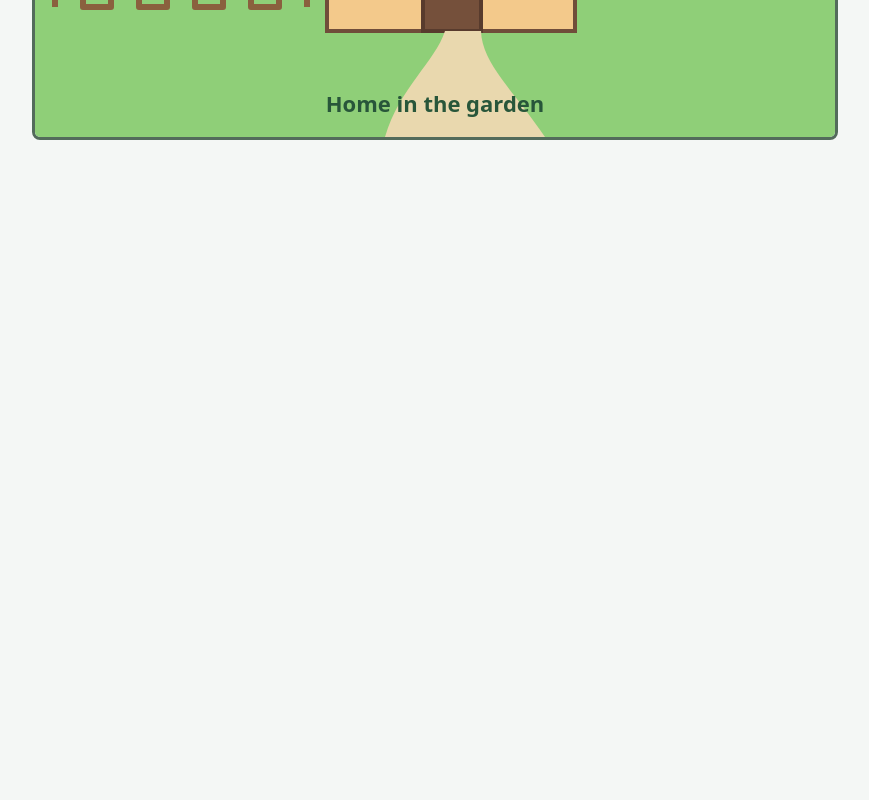
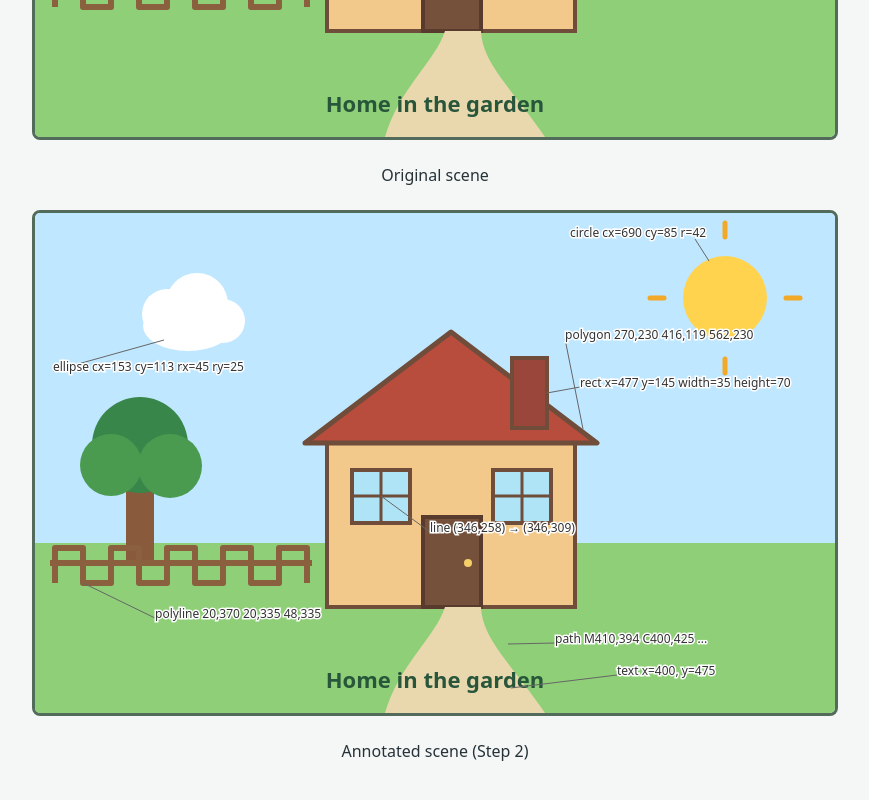
Before and after one commit to Lee-1838/T04-1, a plain HTML site: page index.html in a window 1280 px wide. Shown: the part 486-1286 px from the top of the page, without its empty margins (205-1074 px from the left). Before the commit the page ends 800 px from the top, so only its background shows below. Drawn offline with Linux system fonts and the light colour scheme.

Commit message:
Update index.html
add Step 2 annotated picture [AI-assisted]

```diff
--- a/index.html
+++ b/index.html
@@ -23,10 +23,37 @@
       border-radius: 0.5rem;
       background: #dff3ff;
     }
+
+    #scene-annotated #annotations {
+      font-size: 12px;
+      fill: #333;
+      stroke: #999;
+      stroke-width: 1;
+      pointer-events: none;
+    }
+
+    #scene-annotated #annotations .annotation-label {
+      fill: #333;
+      stroke: #fff;
+      stroke-width: 3;
+      paint-order: stroke;
+    }
+
+    #scene-annotated #annotations .annotation-callout {
+      fill: none;
+      stroke: #666;
+      stroke-width: 1;
+      pointer-events: none;
+    }
+
+    #scene-annotated #annotations .annotation-label {
+      pointer-events: none;
+    }
   </style>
 </head>
 <body>
   <h1>T04 – SVG House &amp; Garden</h1>
+  <figure id="scene-original">
   <svg viewBox="0 0 800 500" role="img" aria-labelledby="scene-title scene-desc" xmlns="http://www.w3.org/2000/svg">
     <title id="scene-title">A house and garden on a sunny day</title>
     <desc id="scene-desc">A red-roofed house with a chimney and two windows sits in a green garden. A sun and cloud shine above, with a tree, fence, and curved path nearby.</desc>
@@ -76,5 +103,83 @@
 
     <text x="400" y="475" fill="#28563a" font-size="22" font-weight="600" text-anchor="middle">Home in the garden</text>
   </svg>
+    <figcaption>Original scene</figcaption>
+  </figure>
+
+  <figure id="scene-annotated-figure">
+  <svg id="scene-annotated" viewBox="0 0 800 500" role="img" aria-labelledby="scene-annotated-title scene-annotated-desc" xmlns="http://www.w3.org/2000/svg">
+    <title id="scene-annotated-title">A house and garden on a sunny day</title>
+    <desc id="scene-annotated-desc">A red-roofed house with a chimney and two windows sits in a green garden. A sun and cloud shine above, with a tree, fence, and curved path nearby.</desc>
+
+    <!-- Sky and grass -->
+    <rect x="0" y="0" width="800" height="330" fill="#bfe7ff"/>
+    <rect x="0" y="330" width="800" height="170" fill="#8fcf78"/>
+
+    <!-- Sun -->
+    <circle cx="690" cy="85" r="42" fill="#ffd34e"/>
+    <line x1="690" y1="24" x2="690" y2="10" stroke="#f3a928" stroke-width="5" stroke-linecap="round"/>
+    <line x1="690" y1="146" x2="690" y2="160" stroke="#f3a928" stroke-width="5" stroke-linecap="round"/>
+    <line x1="629" y1="85" x2="615" y2="85" stroke="#f3a928" stroke-width="5" stroke-linecap="round"/>
+    <line x1="751" y1="85" x2="765" y2="85" stroke="#f3a928" stroke-width="5" stroke-linecap="round"/>
+
+    <!-- Cloud -->
+    <ellipse cx="153" cy="113" rx="45" ry="25" fill="#fff"/>
+    <circle cx="132" cy="101" r="25" fill="#fff"/>
+    <circle cx="162" cy="91" r="31" fill="#fff"/>
+    <circle cx="188" cy="108" r="22" fill="#fff"/>
+
+    <!-- Tree -->
+    <rect x="91" y="262" width="28" height="91" rx="4" fill="#895a3c"/>
+    <circle cx="105" cy="232" r="48" fill="#39864a"/>
+    <circle cx="76" cy="252" r="31" fill="#4a9b50"/>
+    <circle cx="135" cy="253" r="32" fill="#4a9b50"/>
+
+    <!-- House -->
+    <rect x="292" y="224" width="248" height="170" fill="#f3c98b" stroke="#704d3a" stroke-width="4"/>
+    <polygon points="270,230 416,119 562,230" fill="#b84c3d" stroke="#704d3a" stroke-width="5" stroke-linejoin="round"/>
+    <rect x="477" y="145" width="35" height="70" fill="#9b463a" stroke="#704d3a" stroke-width="4"/>
+    <rect x="388" y="304" width="58" height="90" fill="#75503b" stroke="#583b2d" stroke-width="4"/>
+    <circle cx="433" cy="350" r="4" fill="#f5cf68"/>
+    <rect x="317" y="257" width="58" height="53" fill="#aee4f5" stroke="#704d3a" stroke-width="4"/>
+    <line x1="346" y1="258" x2="346" y2="309" stroke="#704d3a" stroke-width="3"/>
+    <line x1="318" y1="283" x2="374" y2="283" stroke="#704d3a" stroke-width="3"/>
+    <rect x="458" y="257" width="58" height="53" fill="#aee4f5" stroke="#704d3a" stroke-width="4"/>
+    <line x1="487" y1="258" x2="487" y2="309" stroke="#704d3a" stroke-width="3"/>
+    <line x1="459" y1="283" x2="515" y2="283" stroke="#704d3a" stroke-width="3"/>
+
+    <!-- Curved garden path -->
+    <path d="M 410 394 C 400 425, 365 450, 350 500 L 510 500 C 480 455, 447 427, 446 394 Z" fill="#e9d8ae"/>
+
+    <!-- Fence -->
+    <polyline points="20,370 20,335 48,335 48,370 76,370 76,335 104,335 104,370 132,370 132,335 160,335 160,370 188,370 188,335 216,335 216,370 244,370 244,335 272,335 272,370" fill="none" stroke="#8a603e" stroke-width="6" stroke-linejoin="round"/>
+    <line x1="15" y1="350" x2="277" y2="350" stroke="#8a603e" stroke-width="6"/>
+
+    <text x="400" y="475" fill="#28563a" font-size="22" font-weight="600" text-anchor="middle">Home in the garden</text>
+
+    <g id="annotations">
+      <g class="annotation-callout">
+        <line x1="660" y1="26" x2="674" y2="48"/>
+        <line x1="18" y1="158" x2="129" y2="127"/>
+        <line x1="545" y1="174" x2="512" y2="180"/>
+        <line x1="395" y1="319" x2="346" y2="283"/>
+        <line x1="120" y1="405" x2="48" y2="370"/>
+        <line x1="530" y1="126" x2="548" y2="216"/>
+        <line x1="520" y1="430" x2="473" y2="431"/>
+        <line x1="582" y1="462" x2="476" y2="475"/>
+      </g>
+      <g class="annotation-label">
+        <text x="535" y="24">circle cx=690 cy=85 r=42</text>
+        <text x="18" y="158">ellipse cx=153 cy=113 rx=45 ry=25</text>
+        <text x="545" y="174">rect x=477 y=145 width=35 height=70</text>
+        <text x="395" y="319">line (346,258) → (346,309)</text>
+        <text x="120" y="405">polyline 20,370 20,335 48,335</text>
+        <text x="530" y="126">polygon 270,230 416,119 562,230</text>
+        <text x="520" y="430">path M410,394 C400,425 ...</text>
+        <text x="582" y="462">text x=400, y=475</text>
+      </g>
+    </g>
+  </svg>
+    <figcaption>Annotated scene (Step 2)</figcaption>
+  </figure>
 </body>
 </html>
```
